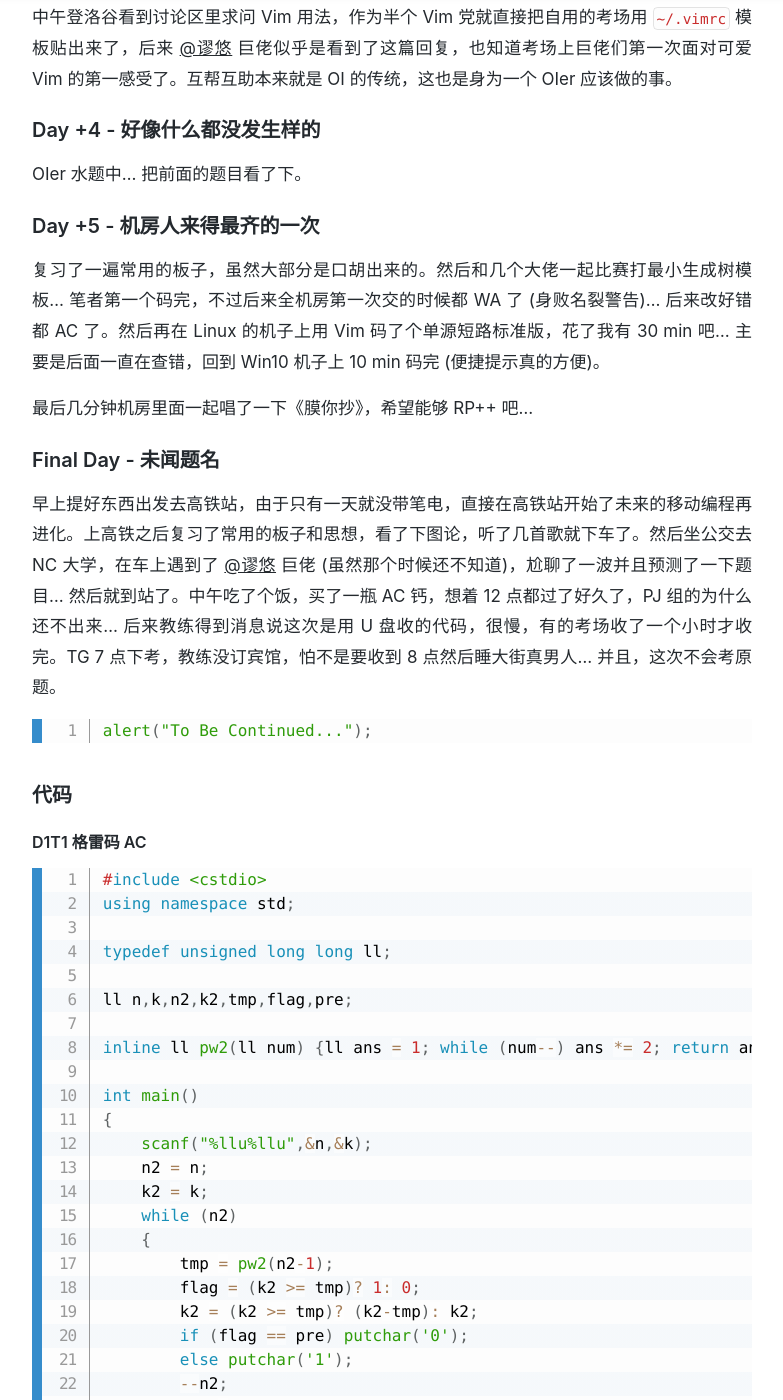
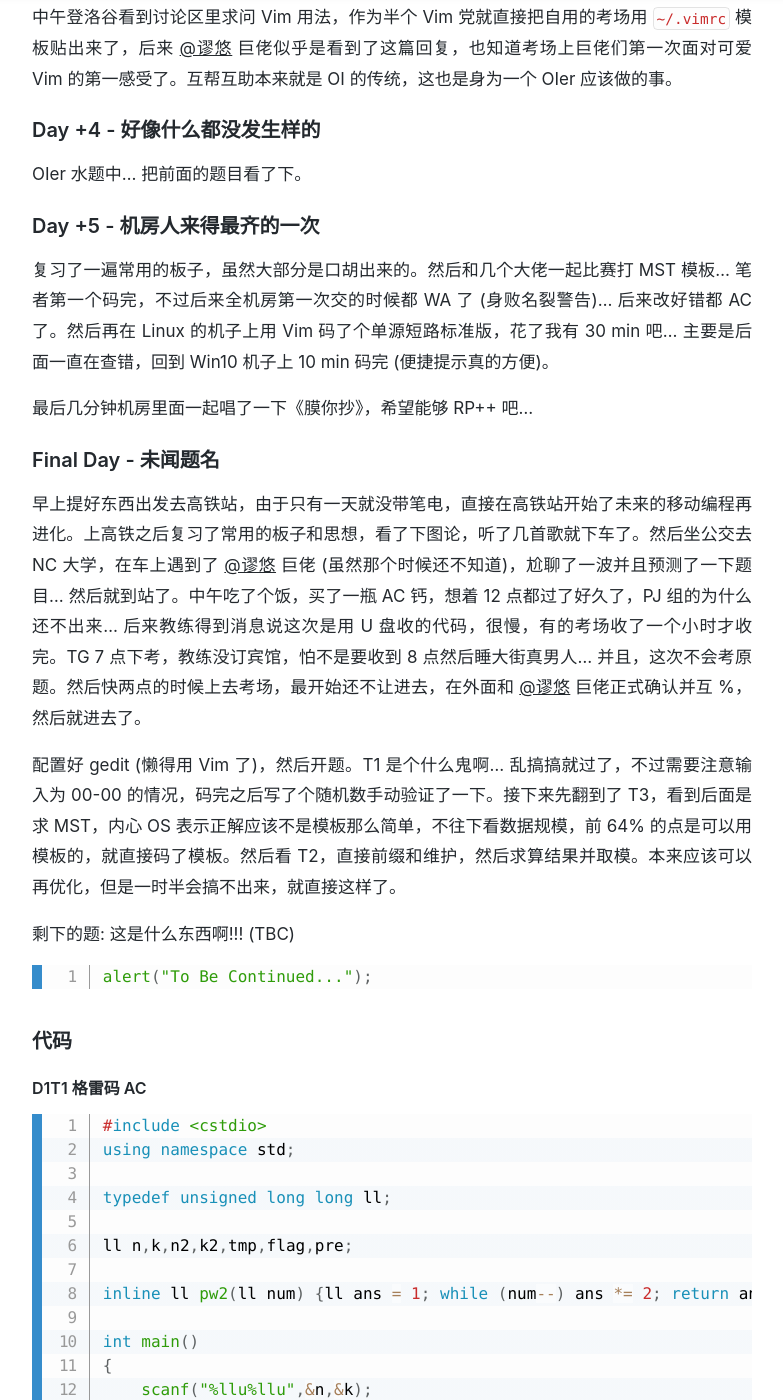
Before and after one commit to BillZhou233/WebpageTest, a Jekyll site: the page built from _posts/2019-11-23-2019csp2.md, in a window 1280 px wide and 1400 px high, scrolled down 4299 px. Shown: the whole window, without its empty margins (248-1031 px from the left). Built offline with Jekyll 4.4.1, drawn with Linux system fonts in a browser that asks for light colours; nearby versions of some CDN libraries; comment, search, counter and statistics services are not loaded; a style sheet for code colours, icons or effects is not loaded.

Commit message:
Update 2019-11-23-2019csp2.md

````diff
--- a/_posts/2019-11-23-2019csp2.md
+++ b/_posts/2019-11-23-2019csp2.md
@@ -73,13 +73,17 @@ OIer 水题中... 把前面的题目看了下。
 
 ### Day +5 - 机房人来得最齐的一次
 
-复习了一遍常用的板子，虽然大部分是口胡出来的。然后和几个大佬一起比赛打最小生成树模板... 笔者第一个码完，不过后来全机房第一次交的时候都 WA 了 (身败名裂警告)... 后来改好错都 AC 了。然后再在 Linux 的机子上用 Vim 码了个单源短路标准版，花了我有 30 min 吧... 主要是后面一直在查错，回到 Win10 机子上 10 min 码完 (便捷提示真的方便)。
+复习了一遍常用的板子，虽然大部分是口胡出来的。然后和几个大佬一起比赛打 MST 模板... 笔者第一个码完，不过后来全机房第一次交的时候都 WA 了 (身败名裂警告)... 后来改好错都 AC 了。然后再在 Linux 的机子上用 Vim 码了个单源短路标准版，花了我有 30 min 吧... 主要是后面一直在查错，回到 Win10 机子上 10 min 码完 (便捷提示真的方便)。
 
 最后几分钟机房里面一起唱了一下《膜你抄》，希望能够 RP++ 吧...
 
 ### Final Day - 未闻题名
 
-早上提好东西出发去高铁站，由于只有一天就没带笔电，直接在高铁站开始了未来的移动编程再进化。上高铁之后复习了常用的板子和思想，看了下图论，听了几首歌就下车了。然后坐公交去 NC 大学，在车上遇到了 [@谬悠](https://www.luogu.org/user/234271) 巨佬 (虽然那个时候还不知道)，尬聊了一波并且预测了一下题目... 然后就到站了。中午吃了个饭，买了一瓶 AC 钙，想着 12 点都过了好久了，PJ 组的为什么还不出来... 后来教练得到消息说这次是用 U 盘收的代码，很慢，有的考场收了一个小时才收完。TG 7 点下考，教练没订宾馆，怕不是要收到 8 点然后睡大街真男人... 并且，这次不会考原题。
+早上提好东西出发去高铁站，由于只有一天就没带笔电，直接在高铁站开始了未来的移动编程再进化。上高铁之后复习了常用的板子和思想，看了下图论，听了几首歌就下车了。然后坐公交去 NC 大学，在车上遇到了 [@谬悠](https://www.luogu.org/user/234271) 巨佬 (虽然那个时候还不知道)，尬聊了一波并且预测了一下题目... 然后就到站了。中午吃了个饭，买了一瓶 AC 钙，想着 12 点都过了好久了，PJ 组的为什么还不出来... 后来教练得到消息说这次是用 U 盘收的代码，很慢，有的考场收了一个小时才收完。TG 7 点下考，教练没订宾馆，怕不是要收到 8 点然后睡大街真男人... 并且，这次不会考原题。然后快两点的时候上去考场，最开始还不让进去，在外面和 [@谬悠](https://www.luogu.org/user/234271) 巨佬正式确认并互 %，然后就进去了。
+
+配置好 gedit (懒得用 Vim 了)，然后开题。T1 是个什么鬼啊... 乱搞搞就过了，不过需要注意输入为 00-00 的情况，码完之后写了个随机数手动验证了一下。接下来先翻到了 T3，看到后面是求 MST，内心 OS 表示正解应该不是模板那么简单，不往下看数据规模，前 64% 的点是可以用模板的，就直接码了模板。然后看 T2，直接前缀和维护，然后求算结果并取模。本来应该可以再优化，但是一时半会搞不出来，就直接这样了。
+
+剩下的题: 这是什么东西啊!!! (TBC)
 
 ```javascript
 alert("To Be Continued...");
````
